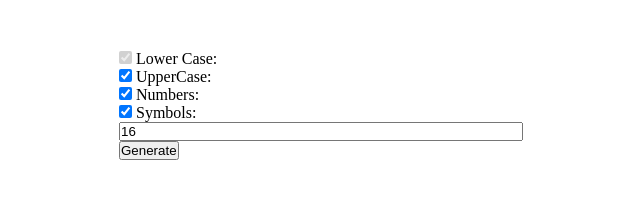
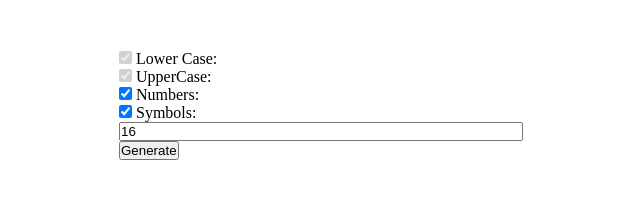
Before and after one commit to AKapran8/passGenerator, a plain HTML site: page index.html in a window 1280 px wide. Shown: the full height of the page, 9-649 px from the left. Drawn offline with Linux system fonts and the light colour scheme.

Commit message:
Update index.html

```diff
--- a/index.html
+++ b/index.html
@@ -43,7 +43,7 @@
           Lower Case:
         </label>
         <label>
-          <input type="checkbox" checked class="passType" name="upper" />
+          <input type="checkbox" checked class="passType" name="upper" disabled />
           UpperCase:
         </label>
         <label>
```
